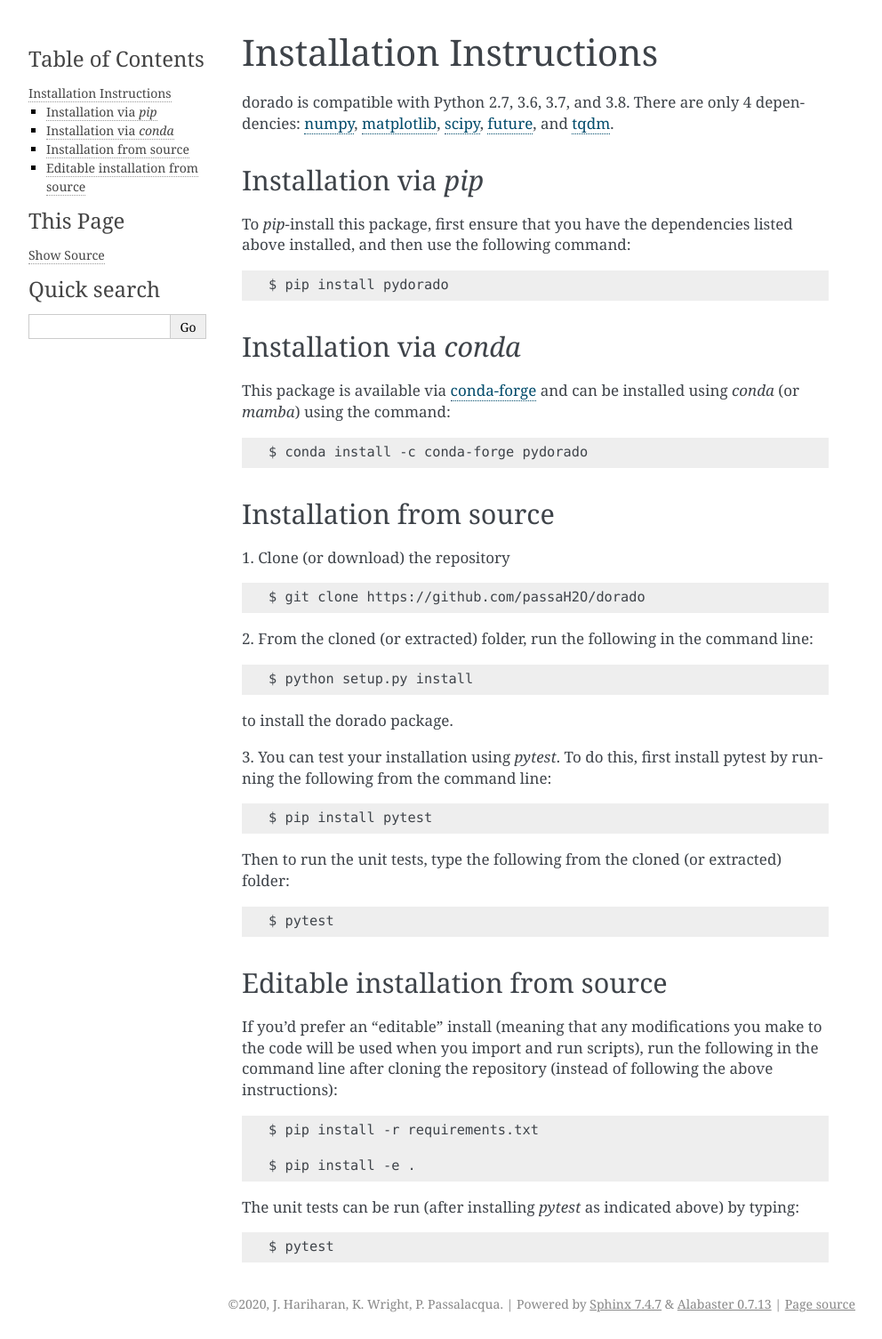
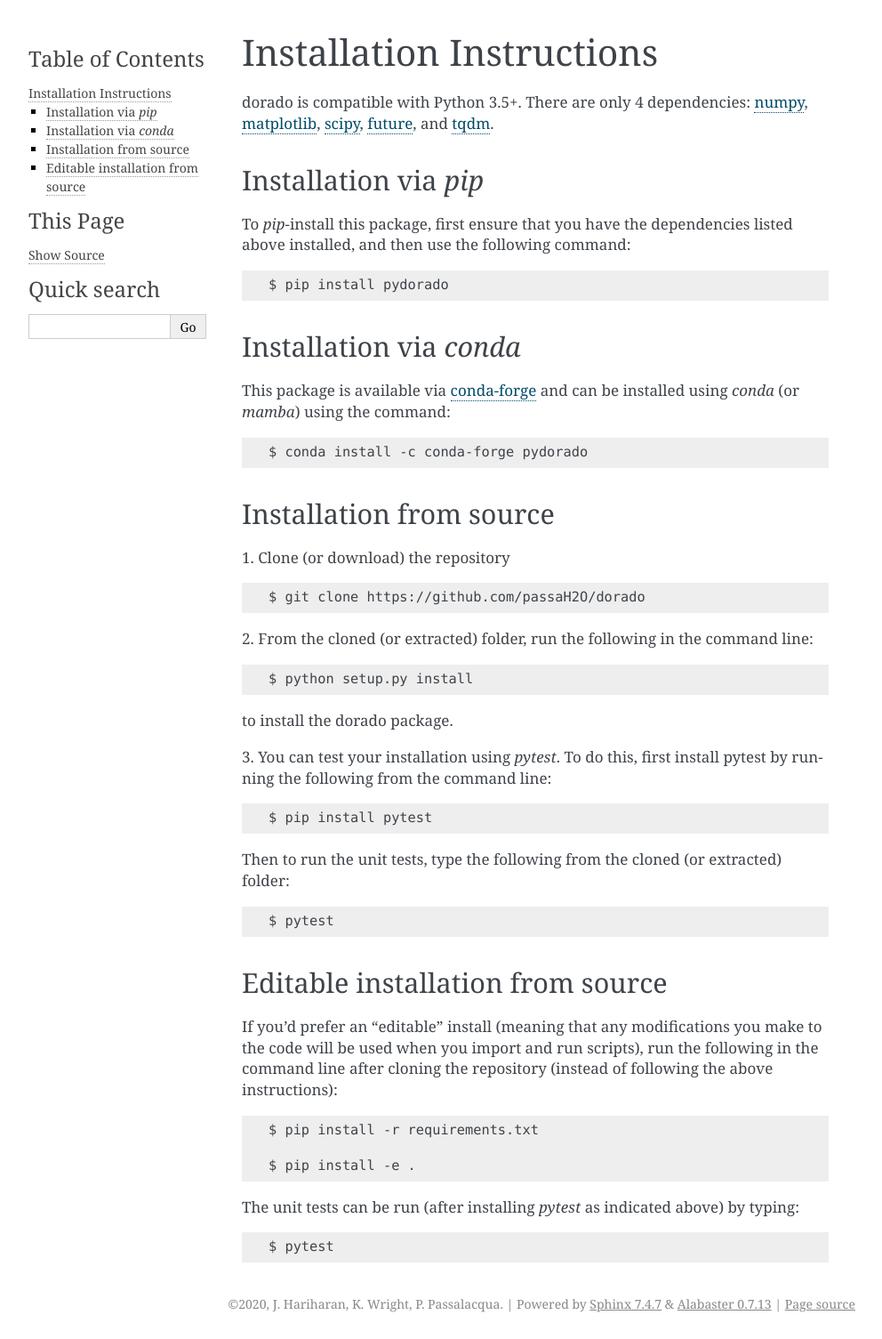
Before and after one commit to passaH2O/dorado, a Sphinx documentation site: the page built from docs/source/install/index.rst, in a window 1280 px wide. Shown: the whole page at 89% size, without its empty margins (148-1140 px from the left). Built offline with Sphinx 7.4.7, drawn with Linux system fonts in a browser that asks for light colours.

Commit message:
Drop support for Python 2.7 (#45)
* remove Python 2.7 from conda build

* drop legacy 2.7 from install instructions

* drop legacy 2.7 from docs

* clean up actions

```diff
--- a/docs/source/install/index.rst
+++ b/docs/source/install/index.rst
@@ -4,7 +4,7 @@
 Installation Instructions
 =========================
 
-dorado is compatible with Python 2.7, 3.6, 3.7, and 3.8. There are only 4 dependencies: `numpy <https://numpy.org/install/>`_, `matplotlib <https://matplotlib.org/3.2.2/users/installing.html>`_, `scipy <https://www.scipy.org/install.html>`_, `future <https://python-future.org/>`_, and `tqdm <https://pypi.org/project/tqdm/>`_.
+dorado is compatible with Python 3.5+. There are only 4 dependencies: `numpy <https://numpy.org/install/>`_, `matplotlib <https://matplotlib.org/3.2.2/users/installing.html>`_, `scipy <https://www.scipy.org/install.html>`_, `future <https://python-future.org/>`_, and `tqdm <https://pypi.org/project/tqdm/>`_.
 
 Installation via `pip`
 ----------------------
--- a/setup.py
+++ b/setup.py
@@ -13,10 +13,9 @@ setup(
     package_data = {'' : ['*.txt', '*.npz']},
     long_description = 'See project webpage for details: https://github.com/passaH2O/dorado',
     classifiers = [
-        'Programming Language :: Python :: 2.7',
         'Programming Language :: Python :: 3.7',
         'Programming Language :: Python :: 3.8',
-	'Programming Language :: Python :: 3.9',
+        'Programming Language :: Python :: 3.9',
         'Programming Language :: Python :: 3.10',
         'Programming Language :: Python :: 3.11'],
     install_requires = ['numpy','matplotlib','scipy',
```
Also changed, not shown: README.md (+1 -1 lines), 2 other files.
